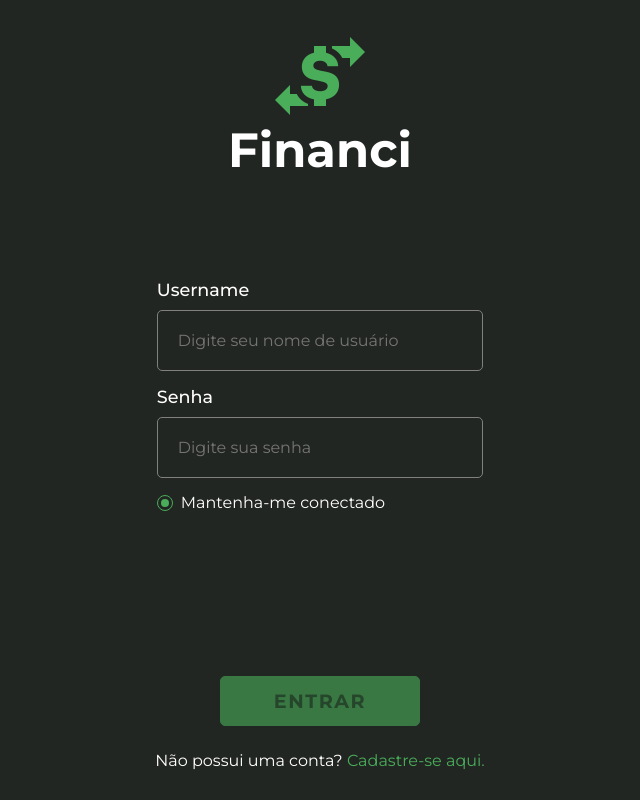
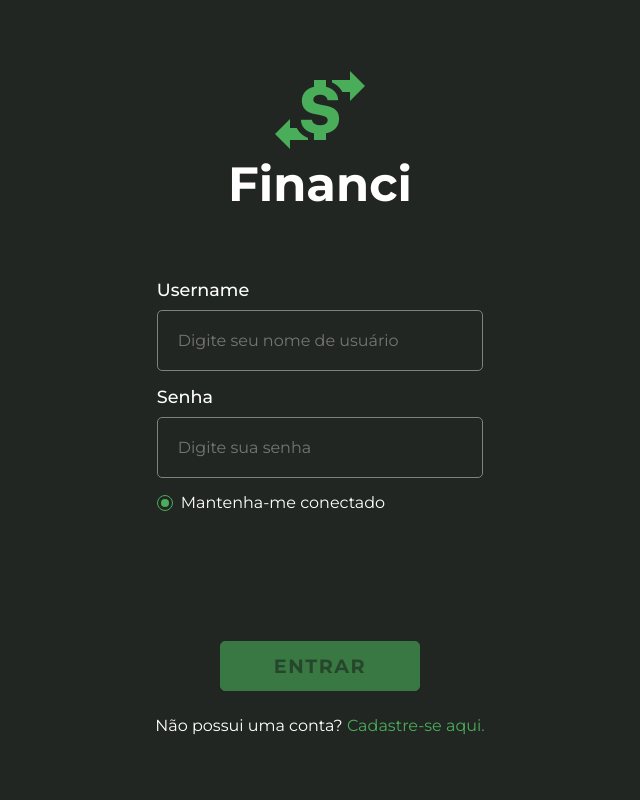
Before and after one commit to grupo-bala/financi-web-front-end, a Vue app: page /login in a window 1280 px wide. Shown: the whole page, without its empty margins (320-960 px from the left). Built offline with nearby package versions, Linux system fonts and the light colour scheme; no server answers.

Commit message:
style: remove the scrollbar in the login page

```diff
--- a/src/views/LoginPage.vue
+++ b/src/views/LoginPage.vue
@@ -100,11 +100,10 @@ async function login() {
     .main_container {
         display:flex;
         align-items: center;
-        justify-content: center;
+        justify-content: space-evenly;
         flex-direction: column;
         margin: 0;
         min-height: 100svh;
-        gap: 100px;
         background-color: $bg-color;
 
         &__logo {
@@ -112,6 +111,7 @@ async function login() {
             align-items: center;
             justify-content: center;
             flex-direction: column;
+            margin: 0;
 
             &__title {
                 font-size: 48px;
```
